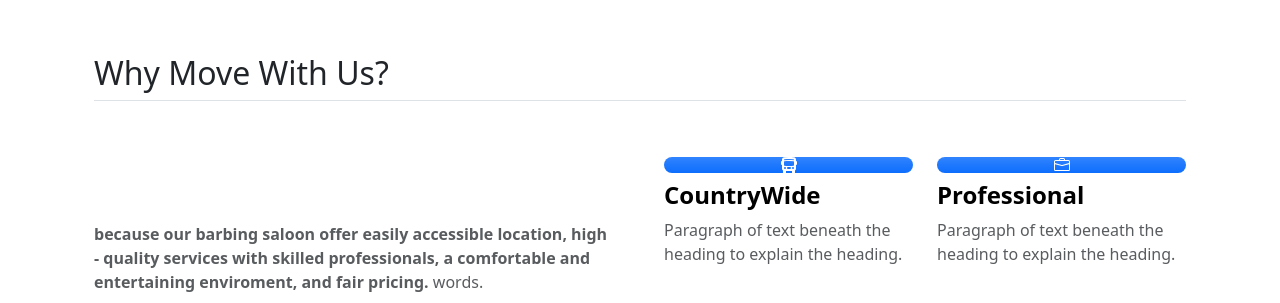
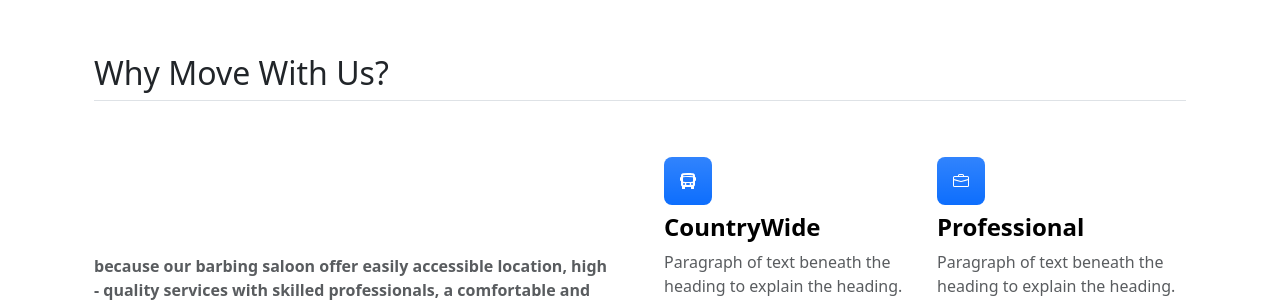
Before and after one commit to adamumuhammadhabibu11-hub/Adamsy, a plain HTML site: page index.html in a window 1280 px wide. Shown: the part 937-1240 px from the top of the page. Drawn offline with nearby package versions, Linux system fonts and the light colour scheme.

Commit message:
style update

```diff
--- a/index.html
+++ b/index.html
@@ -8,7 +8,7 @@
     <link href="https://cdn.jsdelivr.net/npm/bootstrap@5.3.8/dist/css/bootstrap.min.css" rel="stylesheet"
         integrity="sha384-sRIl4kxILFvY47J16cr9ZwB07vP4J8+LH7qKQnuqkuIAvNWLzeN8tE5YBujZqJLB" crossorigin="anonymous">
         <style>
-            .features-icon-small{
+            .feature-icon-small{
                 width: 3rem;
                 height: 3rem;
             }
```
